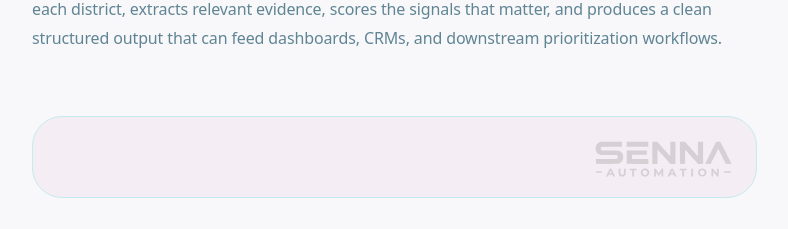
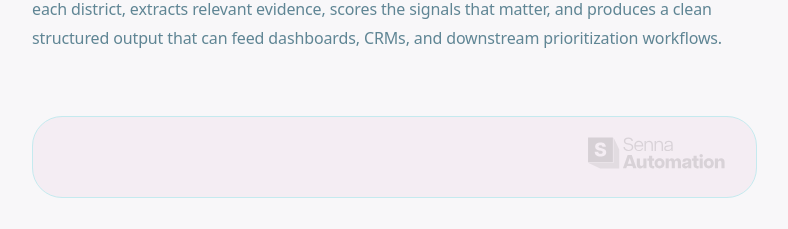
Before and after one commit to justinkahrs/senna-automation, a Next.js app: page /blog/lead-qualification in a window 1280 px wide. Shown: the part 3060-3289 px from the top of the page, without its empty margins (48-836 px from the left). Built offline with nearby package versions, Linux system fonts and the light colour scheme; a web font is replaced by a local one; what @mui/material-nextjs would draw is missing.

Commit message:
refactor: replace static watermark image with Logo component in MermaidDiagram

```diff
--- a/src/components/blog/MermaidDiagram.tsx
+++ b/src/components/blog/MermaidDiagram.tsx
@@ -5,6 +5,7 @@ import { Box, Typography } from "@mui/material";
 import { alpha } from "@mui/material/styles";
 import type { SxProps, Theme } from "@mui/material/styles";
 import { BG_BASE, WARM_BLACK, BORDER_MED, ACCENT, BG_PAPER, BG_SUBTLE } from "@/components/theme/colors";
+import { Logo } from "@/components/layout/Logo";
 
 declare global {
   interface Window {
@@ -169,10 +170,7 @@ export function MermaidDiagram({ chart, sx }: MermaidDiagramProps) {
         }}
         dangerouslySetInnerHTML={svg ? { __html: svg } : undefined}
       />
-      <Box
-        component="img"
-        src="/senna.svg"
-        alt="Senna Automation watermark"
+      <Logo
         sx={{
           position: "absolute",
           right: { xs: 16, md: 20 },
```
